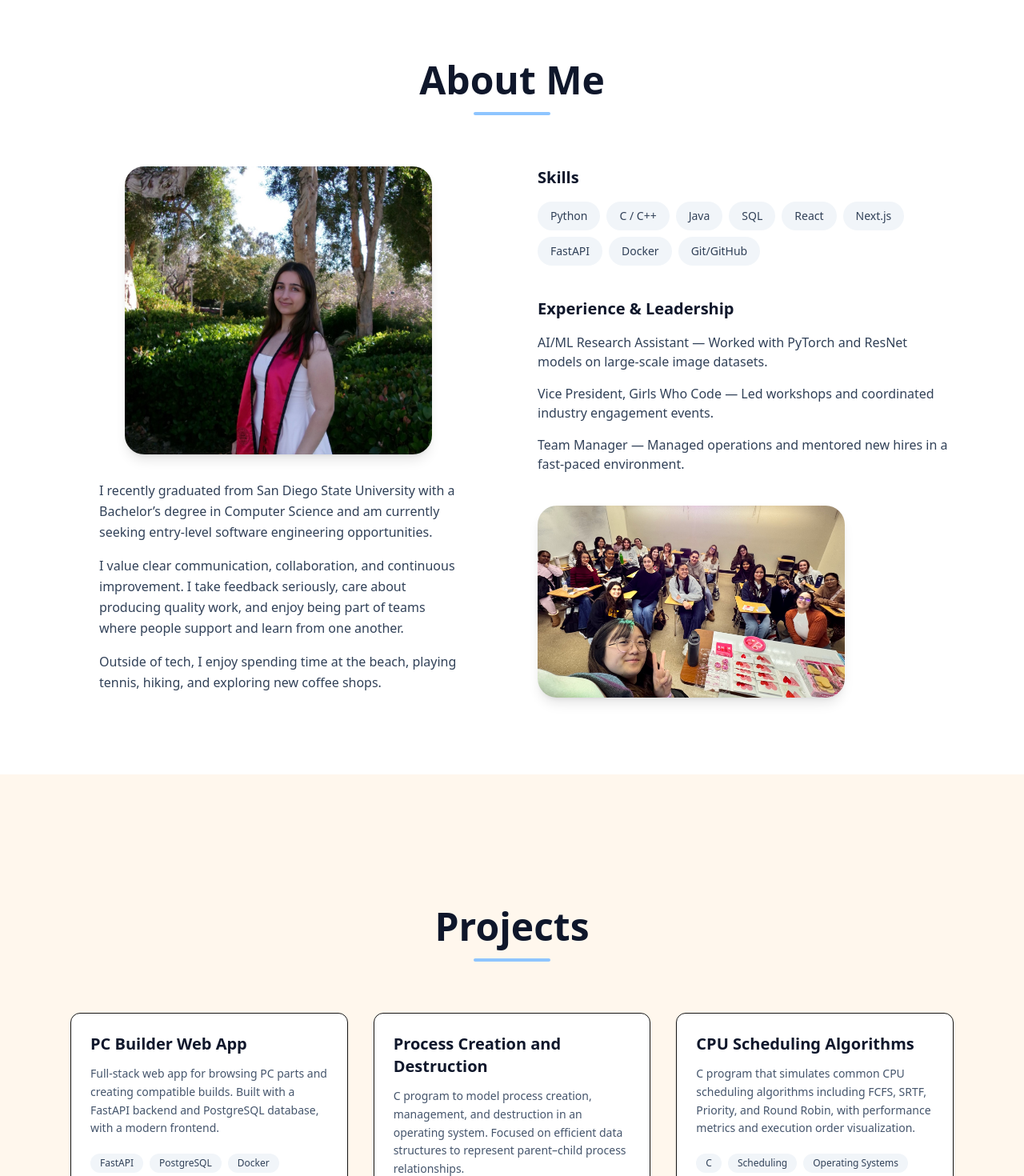
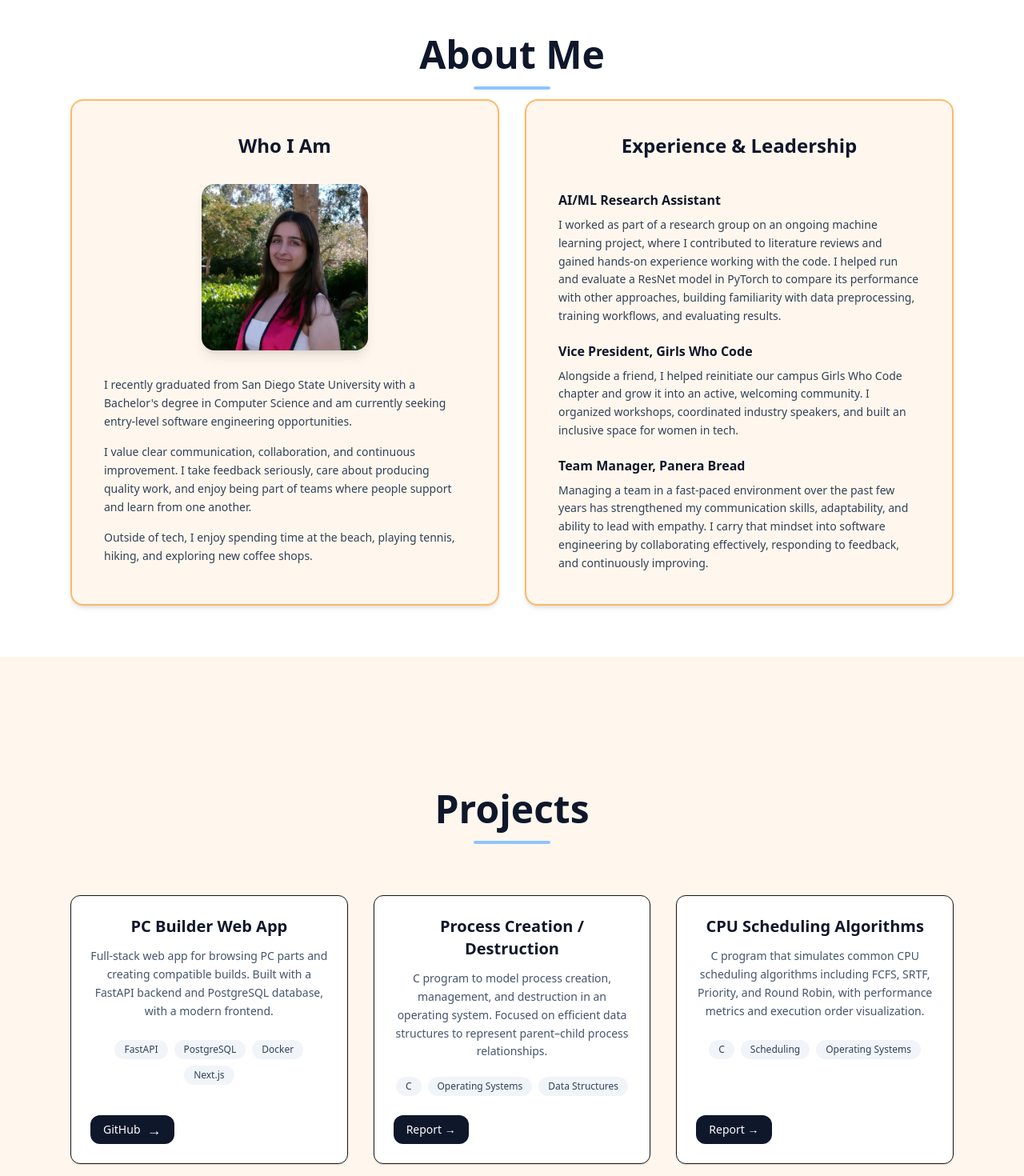
Before and after one commit to abed-andrea/portfolio-frontend, a Next.js app: page / in a window 1280 px wide. Shown: the part 820-2290 px from the top of the page at 80% size. Built offline with nearby package versions, Linux system fonts and the light colour scheme.

Commit message:
Some visual adjustments

```diff
--- a/app/components/About.tsx
+++ b/app/components/About.tsx
@@ -1,33 +1,38 @@
 export default function About() {
   return (
-        <section id="about" className="min-h-screen py-24">
-          <div className="mx-auto max-w-6xl px-6">
-
+    <section id="about" className="min-h-screen py-16">
+      <div className="mx-auto w-full max-w-6xl px-6">
         {/* Section Title */}
-            <div className="mb-16 text-center">
-              <h2 className="text-5xl font-semibold text-slate-900">
-                About Me
-              </h2>
+        <div className="mb-3 text-center">
+          <h2 className="text-5xl font-semibold text-slate-900">About Me</h2>
           <div className="mx-auto mt-4 h-1 w-24 rounded-full bg-blue-300" />
         </div>
 
         {/* Two-column layout */}
-            <div className="grid grid-cols-1 gap-16 md:grid-cols-2 items-start">
-
-              {/* LEFT COLUMN */}
-              <div className="flex flex-col items-center">
+        <div className="grid grid-cols-1 gap-8 md:grid-cols-2">
+          {/* LEFT CARD */}
+          <div
+            className="rounded-2xl border-2 border-orange-300 p-10 shadow-md"
+            style={{ backgroundColor: "oklch(98% 0.016 73.684)" }}
+          >
+            <h3 className="text-center text-2xl font-semibold text-slate-900">
+              Who I Am
+            </h3>
 
             {/* Photo */}
+            <div className="mt-8 flex justify-center">
               <div
-                  className="w-full max-w-sm h-90 rounded-3xl bg-cover bg-center shadow-lg"
-                  style={{ backgroundImage: "url(/my-photo.jpeg)" }}
+                className="h-44 w-44 md:h-52 md:w-52 rounded-2xl bg-cover shadow-lg
+                           bg-[center_28%]"
+                style={{ backgroundImage: "url(/about-me.jpeg)" }}
               />
+            </div>
 
-                {/* About paragraph */}
-                <div className="mt-8 max-w-md text-slate-700 leading-relaxed">
+            {/* Text */}
+            <div className="mt-8 text-slate-700 leading-relaxed text-sm">
               <p>
                 I recently graduated from San Diego State University with a
-                    Bachelor’s degree in Computer Science and am currently seeking
+                Bachelor's degree in Computer Science and am currently seeking
                 entry-level software engineering opportunities.
               </p>
 
@@ -45,75 +50,46 @@ export default function About() {
             </div>
           </div>
 
-              {/* RIGHT COLUMN */}
-              <div className="flex flex-col gap-10">
+          {/* RIGHT CARD */}
+          <div
+            className="rounded-2xl border-2 border-orange-300 p-10 shadow-md"
+            style={{ backgroundColor: "oklch(98% 0.016 73.684)" }}
+          >
+            <h3 className="text-center text-2xl font-semibold text-slate-900">
+              Experience &amp; Leadership
+            </h3>
 
-                {/* Skills */}
+            <div className="mt-10 space-y-5 text-slate-700">
               <div>
-                  <h3 className="mb-4 text-xl font-semibold text-slate-900">
-                    Skills
-                  </h3>
-                  <div className="flex flex-wrap gap-2">
-                    {[
-                      "Python",
-                      "C / C++",
-                      "Java",
-                      "SQL",
-                      "React",
-                      "Next.js",
-                      "FastAPI",
-                      "Docker",
-                      "Git/GitHub",
-                    ].map((skill) => (
-                      <span
-                        key={skill}
-                        className="rounded-full bg-slate-100 px-4 py-2 text-sm text-slate-700"
-                      >
-                        {skill}
-                      </span>
-                    ))}
+                <h4 className="font-semibold text-slate-900">
+                  AI/ML Research Assistant
+                </h4>
+                <p className="mt-2 text-sm leading-relaxed">
+                I worked as part of a research group on an ongoing machine learning project, where I contributed to literature reviews and gained hands-on experience working with the code. I helped run and evaluate a ResNet model in PyTorch to compare its performance with other approaches, building familiarity with data preprocessing, training workflows, and evaluating results.
+                </p>
+              </div>
+
+              <div>
+                <h4 className="font-semibold text-slate-900">
+                  Vice President, Girls Who Code
+                </h4>
+                <p className="mt-2 text-sm leading-relaxed">
+                  Alongside a friend, I helped reinitiate our campus Girls
+                  Who Code chapter and grow it into an active, welcoming community.
+                  I organized workshops, coordinated industry speakers, and built
+                  an inclusive space for women in tech.
+                </p>
+              </div>
+
+              <div>
+                <h4 className="font-semibold text-slate-900">
+                  Team Manager, Panera Bread
+                </h4>
+                <p className="mt-2 text-sm leading-relaxed">
+                  Managing a team in a fast-paced environment over the past few years has strengthened my communication skills, adaptability, and ability to lead with empathy. I carry that mindset into software engineering by collaborating effectively, responding to feedback, and continuously improving.
+                </p>
               </div>
             </div>
-
-                {/* Experience */}
-                <div>
-                  <h3 className="mb-4 text-xl font-semibold text-slate-900">
-                    Experience & Leadership
-                  </h3>
-
-                  <ul className="space-y-4 text-slate-700">
-                    <li>
-                      <span className="font-medium">
-                        AI/ML Research Assistant
-                      </span>{" "}
-                      — Worked with PyTorch and ResNet models on large-scale image
-                      datasets.
-                    </li>
-
-                    <li>
-                      <span className="font-medium">
-                        Vice President, Girls Who Code
-                      </span>{" "}
-                      — Led workshops and coordinated industry engagement events.
-                    </li>
-
-                    <li>
-                      <span className="font-medium">
-                        Team Manager
-                      </span>{" "}
-                      — Managed operations and mentored new hires in a fast-paced
-                      environment.
-                    </li>
-                  </ul>
-                </div>
-
-
-
-                <div
-                  className="w-full max-w-sm h-60 rounded-3xl bg-cover bg-center shadow-lg"
-                  style={{ backgroundImage: "url(/gwc-photo.jpeg)" }}
-                />
-
           </div>
         </div>
       </div>
--- a/app/components/Contact.tsx
+++ b/app/components/Contact.tsx
@@ -46,7 +46,7 @@ export default function Contact() {
         <div className="mx-auto w-full max-w-6xl px-6 py-24">
           {
           /* Heading */}
-            <div className="mb-16 text-center">
+            <div className="mb-5 text-center">
               <h2 className="text-5xl font-semibold text-slate-900">
                 Contact
               </h2>
@@ -60,7 +60,7 @@ export default function Contact() {
           <div className="grid gap-8 md:grid-cols-2">
             {/* Contact Info */}
             <div className="rounded-2xl border-2 border-orange-300 p-18 shadow-md"  style={{ backgroundColor: "oklch(98% 0.016 73.684)" }}>
-              <h3 className="text-center text-4xl font-semibold text-orange-300">Get In Touch</h3>
+              <h3 className="text-center text-4xl font-semibold text-slate-900">Get In Touch</h3>
 
 
               <div className="mt-10 space-y-7 text-slate-800">
@@ -118,7 +118,7 @@ export default function Contact() {
 
             {/* Message Form*/}
             <div className="rounded-2xl border-2 border-orange-300 p-18 shadow-md"  style={{ backgroundColor: "oklch(98% 0.016 73.684)" }}>
-              <h3 className="text-center text-4xl font-semibold text-orange-300">Send a Message</h3>
+              <h3 className="text-center text-4xl font-semibold text-slate-900">Send a Message</h3>
 
               <form onSubmit={handleSubmit} className="mt-8 space-y-5">
                 <input
@@ -147,7 +147,7 @@ export default function Contact() {
 
                 <button
                   type="submit"
-                  className="inline-flex items-center gap-2 rounded-xl bg-slate-900 px-4 py-2 text-sm font-medium text-white hover:bg-slate-800"
+                  className="inline-flex cursor-pointer items-center gap-2 rounded-xl bg-slate-900 px-4 py-2 text-sm font-medium text-white hover:bg-slate-800"
                 >
                   Send Message
                 </button>
--- a/app/components/Projects.tsx
+++ b/app/components/Projects.tsx
@@ -13,19 +13,19 @@ export default function Projects() {
             </div>
 
           {/* Project cards */}
-            <div className="grid gap-8 md:grid-cols-2 lg:grid-cols-3">
+            <div className="grid gap-8 md:grid-cols-2 lg:grid-cols-3 items-stretch">
 
                 {/* Card 1 */}
-                <div className="rounded-xl border bg-white p-6 shadow-sm">
-                    <h3 className="text-xl font-semibold text-slate-900">PC Builder Web App</h3>
-                    <p className="mt-3 text-sm leading-relaxed text-slate-600">
+                <div className="flex h-full flex-col rounded-xl border bg-white p-6 shadow-sm">
+                    <h3 className="text-center text-xl font-semibold text-slate-900">PC Builder Web App</h3>
+                    <p className="mt-3 min-h-[96px] text-center text-sm leading-relaxed text-slate-600">
                       Full-stack web app for browsing PC parts and creating compatible
                       builds. Built with a FastAPI backend and PostgreSQL database, with a modern
                       frontend.
                     </p>
 
 
-                    <div className="mt-5 flex flex-wrap gap-2">
+                    <div className="mt-5 flex flex-wrap justify-center gap-2">
                     {["FastAPI", "PostgreSQL", "Docker", "Next.js"].map((t) => (
                       <span
                         key={t}
@@ -36,7 +36,7 @@ export default function Projects() {
                     ))}
                   </div>
 
-                  <div className="mt-6">
+                  <div className="mt-auto pt-6">
                     <a
                       href="https://github.com/SDSU-CompE-561-Spring-2025/custom-pc-parts-ecom"
                       target="_blank"
@@ -49,11 +49,11 @@ export default function Projects() {
                 </div>
 
                 {/* Card 2 */}
-                <div className="rounded-xl border bg-white p-6 shadow-sm">
+                <div className="flex h-full flex-col rounded-xl border bg-white p-6 shadow-sm">
 
-                    <h3 className="text-xl font-semibold text-slate-900">Process Creation and Destruction</h3>
-                    <p className="mt-3 text-sm leading-relaxed text-slate-600">C program to model process creation, management, and destruction in an operating system. Focused on efficient data structures to represent parent–child process relationships.</p>
-                    <div className="mt-5 flex flex-wrap gap-2">
+                    <h3 className="text-center text-xl font-semibold text-slate-900">Process Creation {"/"} Destruction</h3>
+                    <p className="mt-3 min-h-[96px] text-center text-sm leading-relaxed text-slate-600">C program to model process creation, management, and destruction in an operating system. Focused on efficient data structures to represent parent–child process relationships.</p>
+                    <div className="mt-5 flex flex-wrap justify-center gap-2">
                       {["C", "Operating Systems", "Data Structures"].map((t) => (
                         <span
                           key={t}
@@ -64,7 +64,7 @@ export default function Projects() {
                       ))}
                     </div>
 
-                    <div className="mt-6">
+                    <div className="mt-auto pt-6">
                       <a
                         href="/reports/process-report.pdf"
                         target="_blank"
@@ -80,11 +80,11 @@ export default function Projects() {
 
 
                 {/* Card 3 */}
-                <div className="rounded-xl border bg-white p-6 shadow-sm">
+                <div className="flex h-full flex-col rounded-xl border bg-white p-6 shadow-sm">
 
-                    <h3 className="text-xl font-semibold text-slate-900">CPU Scheduling Algorithms</h3>
-                    <p className="mt-3 text-sm leading-relaxed text-slate-600">C program that simulates common CPU scheduling algorithms including FCFS, SRTF, Priority, and Round Robin, with performance metrics and execution order visualization.</p>
-                    <div className="mt-5 flex flex-wrap gap-2">
+                    <h3 className="text-center text-xl font-semibold text-slate-900">CPU Scheduling Algorithms</h3>
+                    <p className="mt-3 min-h-[96px] text-center text-sm leading-relaxed text-slate-600">C program that simulates common CPU scheduling algorithms including FCFS, SRTF, Priority, and Round Robin, with performance metrics and execution order visualization.</p>
+                    <div className="mt-5 flex flex-wrap justify-center gap-2">
                       {["C", "Scheduling", "Operating Systems"].map((t) => (
                         <span
                           key={t}
@@ -95,7 +95,7 @@ export default function Projects() {
                       ))}
                     </div>
 
-                    <div className="mt-6">
+                    <div className="mt-auto pt-6">
                       <a
                         href="/reports/cpu-alg-report.pdf"
                         target="_blank"
```
Also changed, not shown: public/about-me.jpeg (added). Lines whose indentation alone changed are shown as unchanged.
